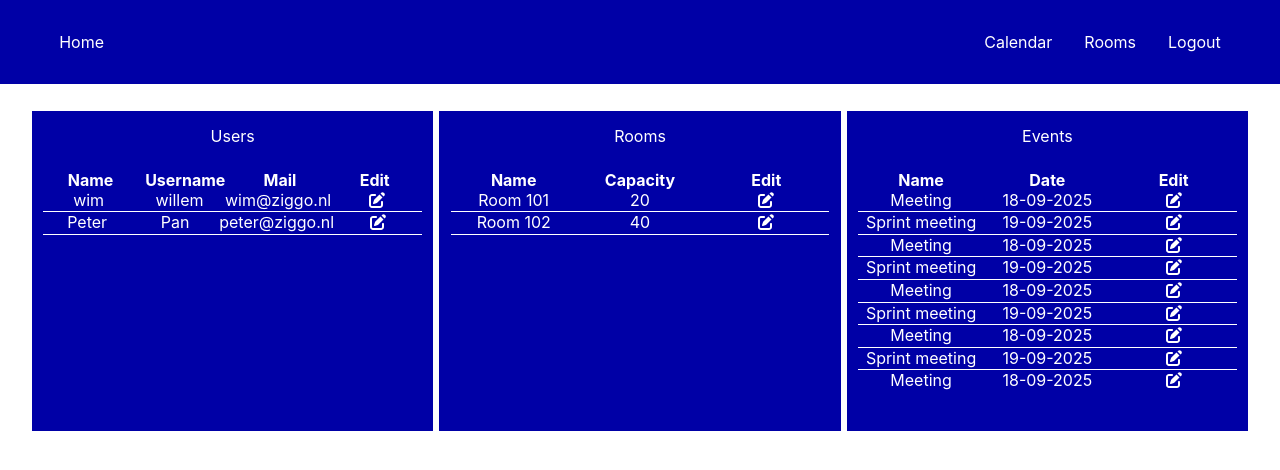
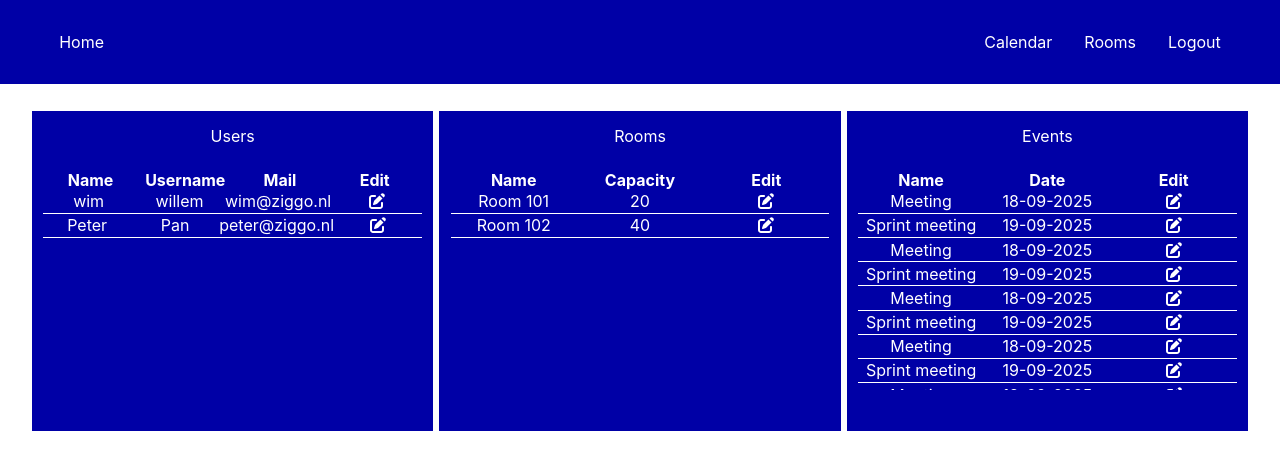
Before and after one commit to Luuk556/project-willem, a React (Create React App) app in the folder calender/: page / in a window 1280 px wide. Shown: the top 470 px of the page. Built offline with nearby package versions, Linux system fonts and the light colour scheme.

Commit message:
changed padding for rows

```diff
--- a/calender/src/styling/admin/dashboard.scss
+++ b/calender/src/styling/admin/dashboard.scss
@@ -56,7 +56,7 @@
                 &--row{
                     display: flex;
                     width: 100%;
-                    padding-bottom: 0.1rem;
+                    padding: 0.1rem 0;
                     border-bottom: solid $white 1px;
                 }
 
--- a/calender/src/styling/style.css
+++ b/calender/src/styling/style.css
@@ -80,7 +80,7 @@
 .userlist .dashboard-card .card-b__body--row {
   display: flex;
   width: 100%;
-  padding-bottom: 0.1rem;
+  padding: 0.1rem 0;
   border-bottom: solid #ffffff 1px;
 }
 .userlist .dashboard-card .card-b__body--text {
```
